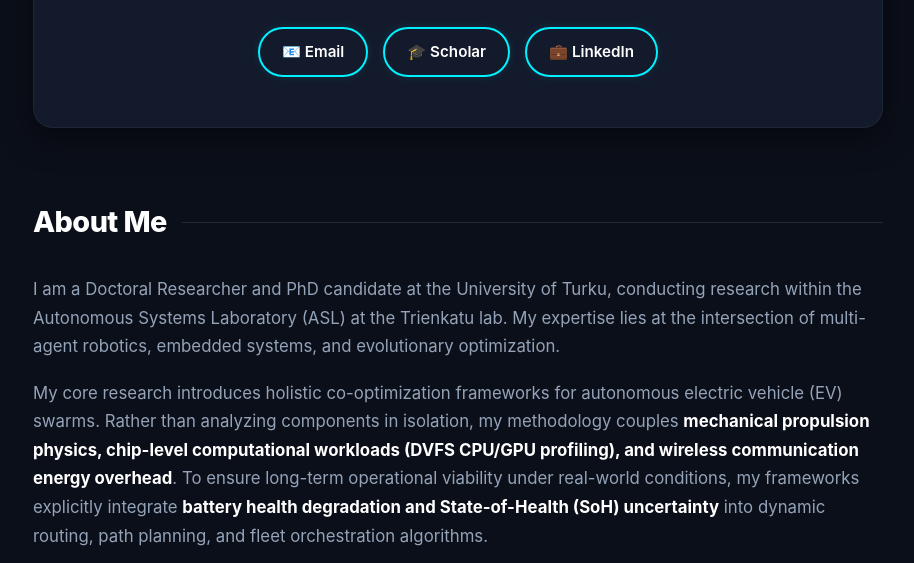
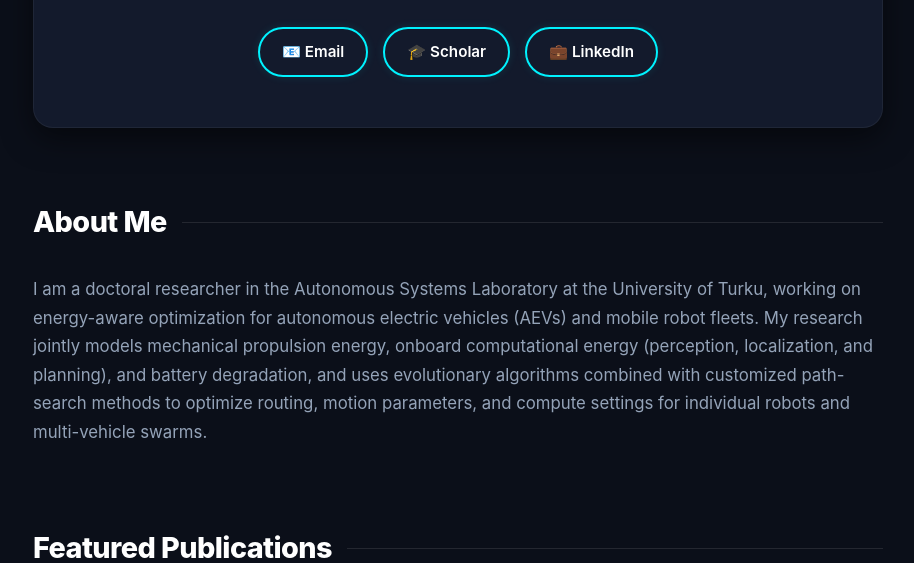
Before and after one commit to HadisMohammadiKamizji/HadisMohammadiKamizji.github.io, a plain HTML site: page index.html in a window 1280 px wide. Shown: the part 389-952 px from the top of the page, without its empty margins (182-1096 px from the left). Drawn offline with Linux system fonts and the light colour scheme.

Commit message:
Update index.html

```diff
--- a/index.html
+++ b/index.html
@@ -237,9 +237,8 @@
 
         <section id="about">
             <h2>About Me</h2>
-            <p>I am a Doctoral Researcher and PhD candidate at the University of Turku, conducting research within the Autonomous Systems Laboratory (ASL) at the Trienkatu lab. My expertise lies at the intersection of multi-agent robotics, embedded systems, and evolutionary optimization.</p>
+            <p>I am a doctoral researcher in the Autonomous Systems Laboratory at the University of Turku, working on energy-aware optimization for autonomous electric vehicles (AEVs) and mobile robot fleets. My research jointly models mechanical propulsion energy, onboard computational energy (perception, localization, and planning), and battery degradation, and uses evolutionary algorithms combined with customized path-search methods to optimize routing, motion parameters, and compute settings for individual robots and multi-vehicle swarms.</p>
 
-            <p>My core research introduces holistic co-optimization frameworks for autonomous electric vehicle (EV) swarms. Rather than analyzing components in isolation, my methodology couples <strong>mechanical propulsion physics, chip-level computational workloads (DVFS CPU/GPU profiling), and wireless communication energy overhead</strong>. To ensure long-term operational viability under real-world conditions, my frameworks explicitly integrate <strong>battery health degradation and State-of-Health (SoH) uncertainty</strong> into dynamic routing, path planning, and fleet orchestration algorithms.</p>
 
         </section>
 
```
